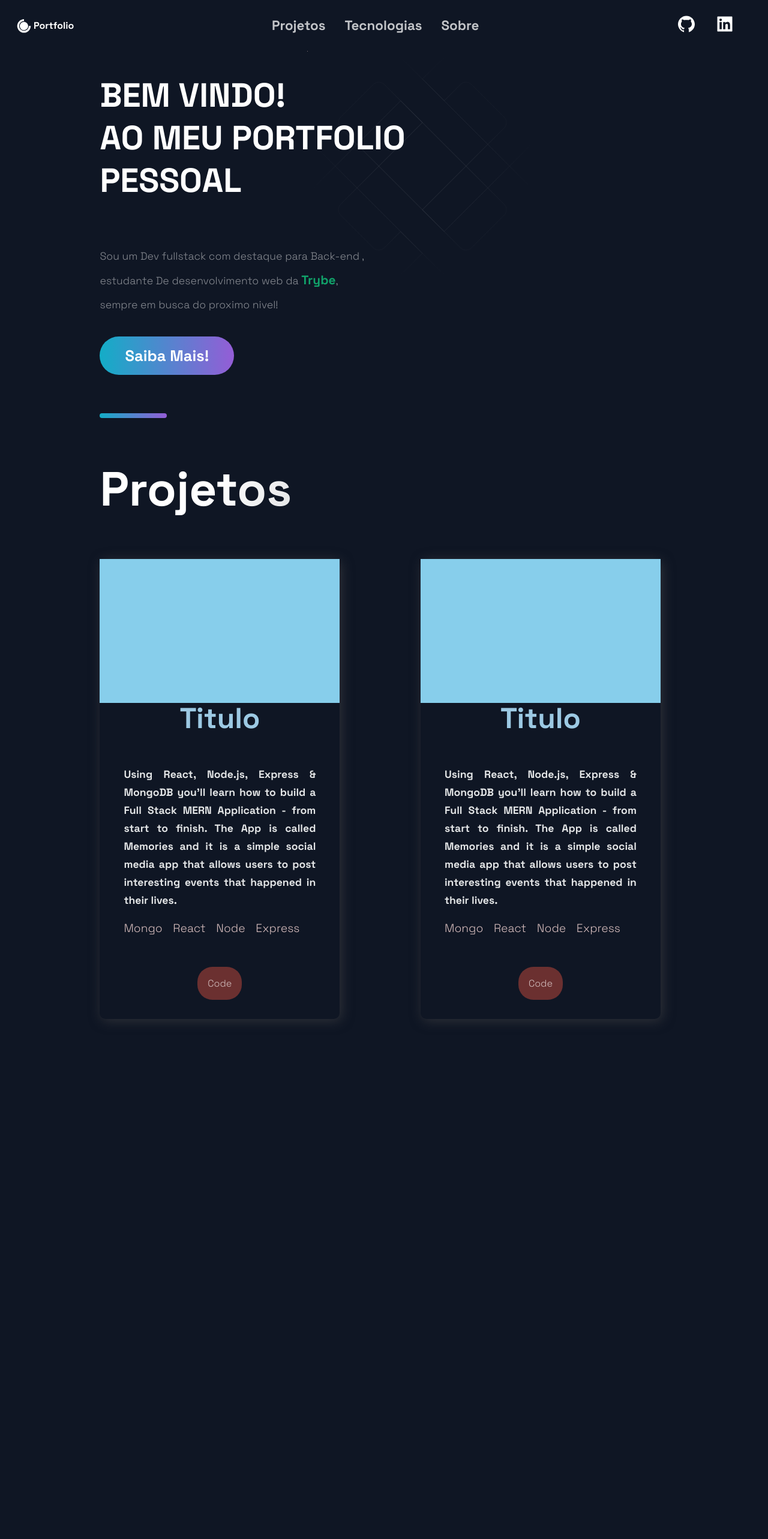
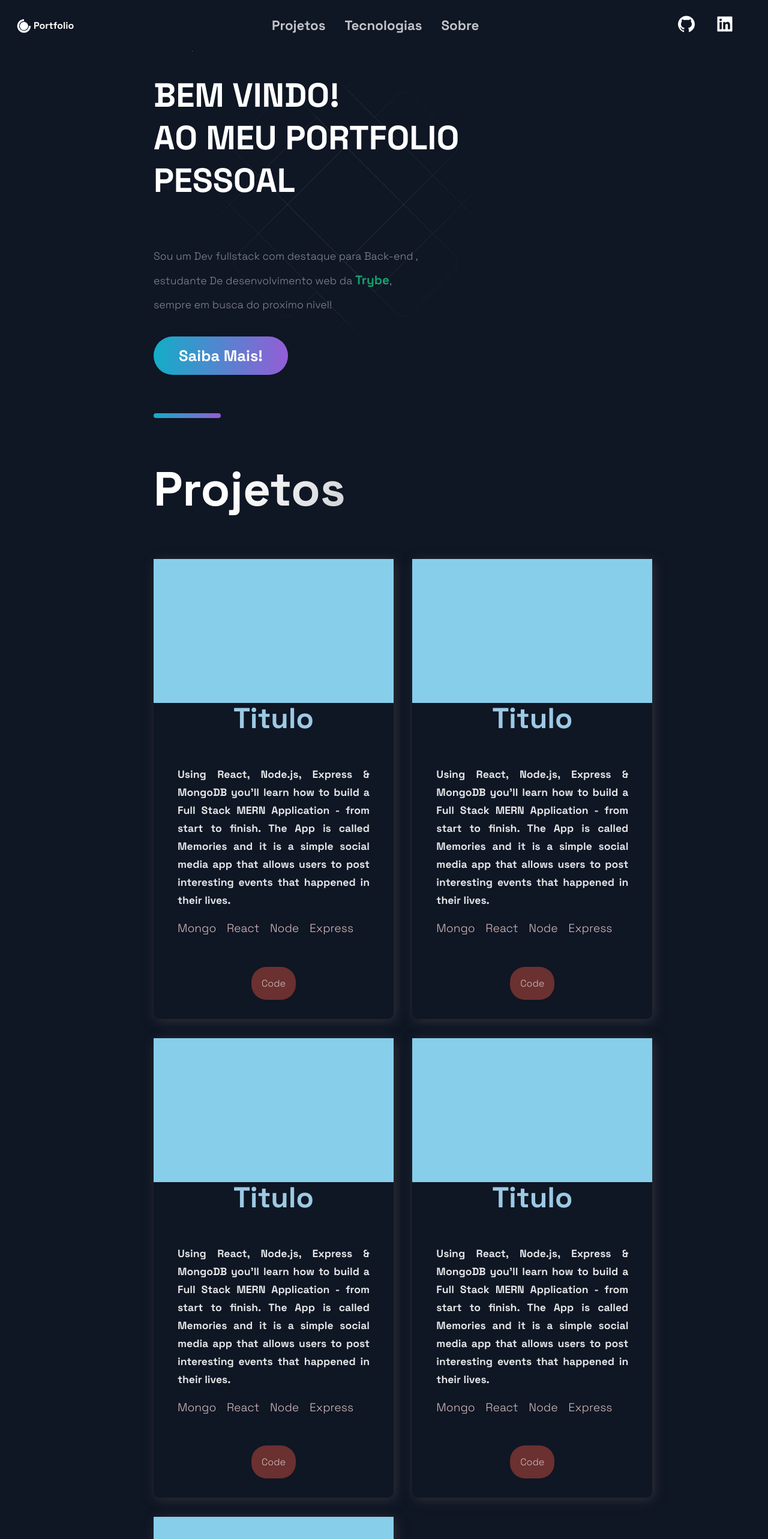
Before and after one commit to ewertonribeiro/ewerton_portfolio, a Next.js app: page / in a window 1280 px wide. Shown: the top 2566 px of the page at 60% size. Before the commit the page ends 1763 px from the top, so only its background shows below. Built offline with nearby package versions, Linux system fonts and the light colour scheme.

Commit message:
Redefinição da Margin esquerda

```diff
--- a/Components/BgAnimation.tsx
+++ b/Components/BgAnimation.tsx
@@ -1,5 +1,5 @@
 const BackgroundAnimation = () => (
-  <div style={{ position: "absolute", width: "30%", height: "8rem", left: "40%" }} >
+  <div style={{ position: "absolute", width: "40%", height: "8rem", left: "25%" }} >
     <svg
       className="BgAnimation__svg"
       viewBox="0 0 602 602"
--- a/Components/Projects-Section.tsx
+++ b/Components/Projects-Section.tsx
@@ -8,6 +8,9 @@ const ProjectsSection = () => {
       <main>
         <Project />
         <Project />
+        <Project />
+        <Project />
+        <Project />
       </main>
     </section>
   )
--- a/styles/Hero.module.css
+++ b/styles/Hero.module.css
@@ -1,6 +1,6 @@
 .hero_container {
   width: 50%;
-  margin-left: 13%;
+  margin-left: 20%;
   display: flex;
   gap: 1rem;
   flex-direction: column;
--- a/styles/Project-Single.module.css
+++ b/styles/Project-Single.module.css
@@ -12,7 +12,7 @@
 
 .img_wrapper {
   background-color: skyblue;
-  width: 100%;
+  max-width: 100%;
   height: 15rem;
 }
 
--- a/styles/Projetcs-Section.module.css
+++ b/styles/Projetcs-Section.module.css
@@ -1,5 +1,6 @@
 .projects_container {
-  margin-left: 13%;
+  width: 65%;
+  margin-left: 20%;
   }
 
 
@@ -16,4 +17,5 @@
   display: grid;
   grid-template-columns: 48% 48%;
   margin-bottom: 4rem;
+  grid-gap: 2rem;
 }
--- a/styles/Separator.module.css
+++ b/styles/Separator.module.css
@@ -2,6 +2,6 @@
   /* background-image: linear-gradient(to right , #13ADC7 , #945DD6); */
   width: 7rem;
   height: 8px;
-  margin: 4rem 13%;
+  margin: 4rem 20%;
   border-radius: 10px;
 }
```
